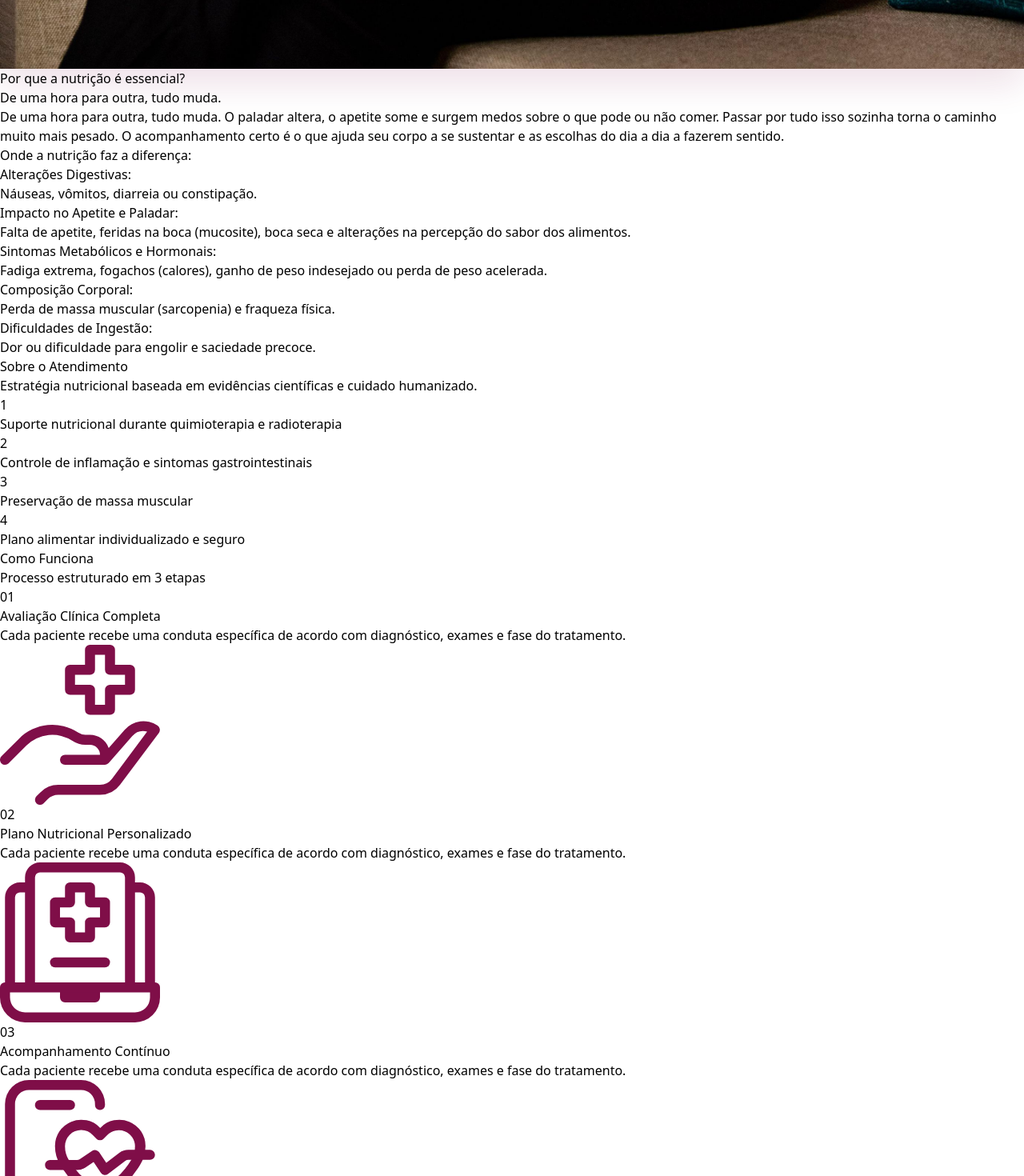
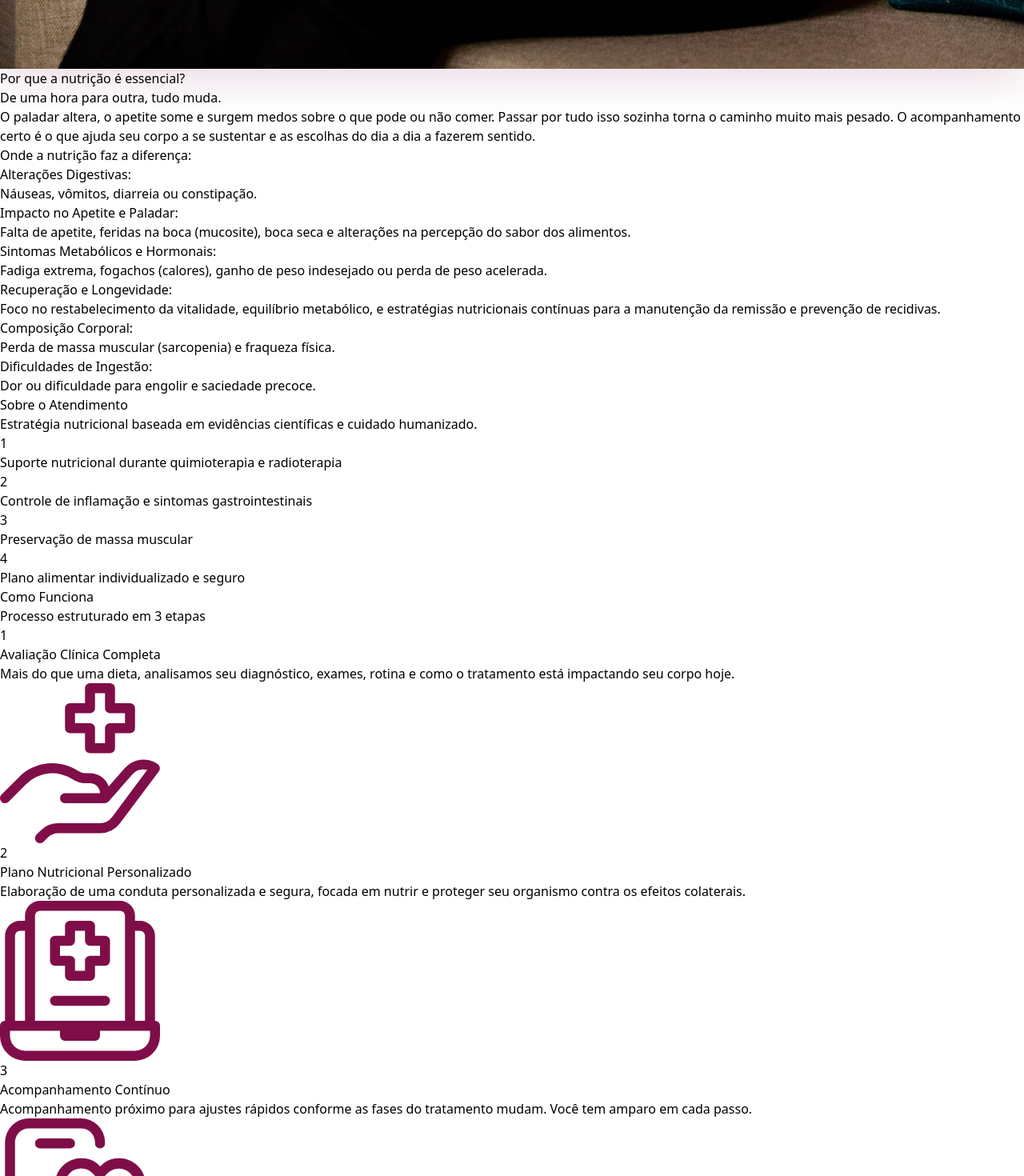
Before and after one commit to willfevi/anacarolinanutri, a React (Vite) app: page / in a window 1280 px wide. Shown: the part 3620-5090 px from the top of the page at 80% size. Built offline with nearby package versions, Linux system fonts and the light colour scheme.

Commit message:
fix textos estruturais

```diff
--- a/src/components/HowItWorks/HowItWorks.tsx
+++ b/src/components/HowItWorks/HowItWorks.tsx
@@ -8,12 +8,25 @@ export default function HowItWorks() {
       <h2 className="text-center font-['Playfair_Display'] text-3xl text-[#3a2230] mb-16">Processo estruturado em 3 etapas</h2>
 
       <div className="space-y-20">
-        {["Avaliação Clínica Completa","Plano Nutricional Personalizado","Acompanhamento Contínuo"].map((step, index) => (
+        {[
+          {
+            title: "Mais do que uma dieta, analisamos seu diagnóstico, exames, rotina e como o tratamento está impactando seu corpo hoje.",
+            desc: "",
+          },
+          {
+            title: "Elaboração de uma conduta personalizada e segura, focada em nutrir e proteger seu organismo contra os efeitos colaterais.",
+            desc: "",
+          },
+          {
+            title: "Acompanhamento próximo para ajustes rápidos conforme as fases do tratamento mudam. Você tem amparo em cada passo.",
+            desc: "",
+          },
+        ].map((step, index) => (
           <motion.div key={index} initial={{ opacity: 0, y: 40 }} whileInView={{ opacity: 1, y: 0 }} viewport={{ once: true }} transition={{ duration: 0.6 }} className="grid md:grid-cols-2 gap-10 items-center">
             <div className="space-y-4">
-              <div className="text-5xl text-[#e4d6dd] font-['Playfair_Display']">0{index + 1}</div>
-              <h3 className="font-['Playfair_Display'] text-xl text-[#3a2230]">{step}</h3>
-              <p className="text-[#6b4c5d]">Cada paciente recebe uma conduta específica de acordo com diagnóstico, exames e fase do tratamento.</p>
+              <div className="text-5xl text-[#e4d6dd] font-['Playfair_Display']">{index + 1}</div>
+              <h3 className="font-['Playfair_Display'] text-xl text-[#3a2230]">{index === 0 ? 'Avaliação Clínica Completa' : index === 1 ? 'Plano Nutricional Personalizado' : 'Acompanhamento Contínuo'}</h3>
+              <p className="text-[#6b4c5d] whitespace-pre-line">{step.title}</p>
             </div>
 
             <div className="flex justify-center">
--- a/src/components/WhyNutrition/WhyNutrition.tsx
+++ b/src/components/WhyNutrition/WhyNutrition.tsx
@@ -5,7 +5,7 @@ export default function WhyNutrition() {
 
       <h2 className="font-['Playfair_Display'] text-3xl text-[#3a2230] max-w-2xl mx-auto leading-relaxed mb-6 text-center">De uma hora para outra, tudo muda.</h2>
 
-      <p className="text-[#6b4c5d] max-w-3xl mx-auto mb-8 text-center">De uma hora para outra, tudo muda. O paladar altera, o apetite some e surgem medos sobre o que pode ou não comer. Passar por tudo isso sozinha torna o caminho muito mais pesado. O acompanhamento certo é o que ajuda seu corpo a se sustentar e as escolhas do dia a dia a fazerem sentido.</p>
+      <p className="text-[#6b4c5d] max-w-3xl mx-auto mb-8 text-center">O paladar altera, o apetite some e surgem medos sobre o que pode ou não comer. Passar por tudo isso sozinha torna o caminho muito mais pesado. O acompanhamento certo é o que ajuda seu corpo a se sustentar e as escolhas do dia a dia a fazerem sentido.</p>
 
       <div className="max-w-3xl mx-auto text-center text-[#6b4c5d]">
         <h3 className="font-['Playfair_Display'] text-xl md:text-2xl text-[#3a2230] mb-4">Onde a nutrição faz a diferença:</h3>
@@ -31,7 +31,12 @@ export default function WhyNutrition() {
               <div className="text-[#6b4c5d]">Fadiga extrema, fogachos (calores), ganho de peso indesejado ou perda de peso acelerada.</div>
             </div>
           </div>
-
+          <div className="bg-white rounded-2xl p-5 shadow-md border-l-4 border-[#7f0e48]">
+            <div>
+              <div className="font-semibold text-[#7f0e48]">Recuperação e Longevidade:</div>
+              <div className="text-[#6b4c5d]">Foco no restabelecimento da vitalidade, equilíbrio metabólico, e estratégias nutricionais contínuas para a manutenção da remissão e prevenção de recidivas.</div>
+            </div>
+          </div>
           <div className="bg-white rounded-2xl p-5 shadow-md border-l-4 border-[#7f0e48]">
             <div>
               <div className="font-semibold text-[#7f0e48]">Composição Corporal:</div>
```
